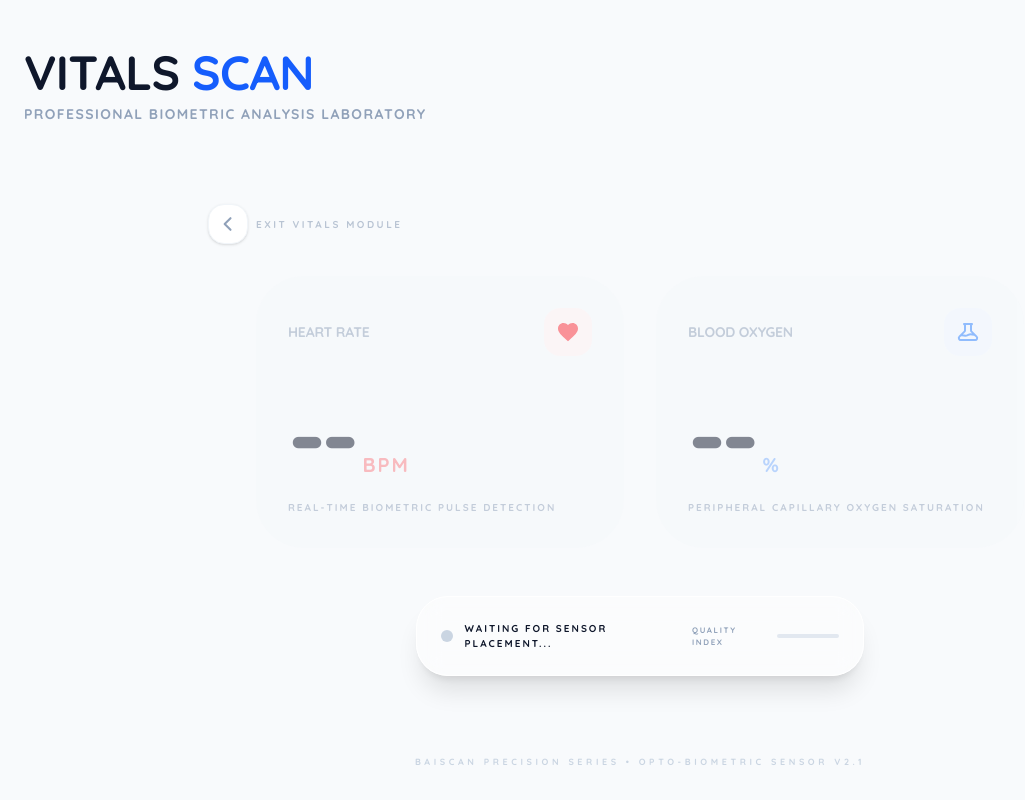
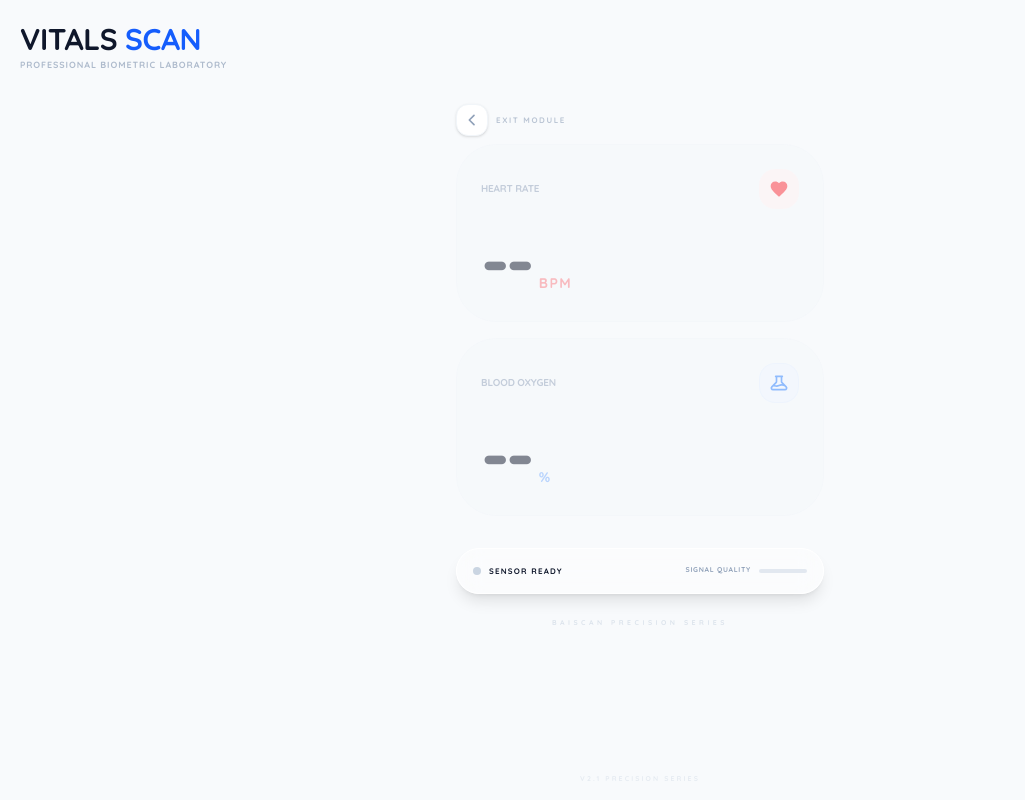
Before and after one commit to heisenperr/baiscan-biometric-kiosk, a Next.js app in the folder frontend-service/: page /max30102/vitals in a window 1280 px wide. Shown: the whole page, without its empty margins (0-1025 px from the left). Built offline with nearby package versions, Linux system fonts and the light colour scheme; no server answers.

Commit message:
ui(vitals): optimize layout for 400x800 Raspberry Pi LCD

```diff
--- a/frontend-service/src/app/max30102/vitals/page.tsx
+++ b/frontend-service/src/app/max30102/vitals/page.tsx
@@ -12,23 +12,23 @@ export default function VitalsPage() {
   };
 
   return (
-    <main className="min-h-screen bg-slate-50 flex flex-col pt-12">
-      <div className="px-6 mb-8">
-        <h1 className="text-4xl md:text-5xl font-black text-slate-900 tracking-tighter uppercase">
+    <main className="min-h-screen bg-slate-50 flex flex-col pt-6 overflow-hidden">
+      <div className="px-5 mb-4">
+        <h1 className="text-3xl font-black text-slate-900 tracking-tighter uppercase leading-none">
           Vitals <span className="text-blue-600">Scan</span>
         </h1>
-        <p className="text-sm font-bold text-slate-400 uppercase tracking-widest mt-2">
-          Professional Biometric Analysis Laboratory
+        <p className="text-[9px] font-bold text-slate-400 uppercase tracking-widest mt-1 opacity-70">
+          Professional Biometric Laboratory
         </p>
       </div>
 
-      <div className="flex-grow flex items-start justify-center pt-8">
+      <div className="flex-grow flex items-start justify-center">
         <VitalsDisplay isActive={true} onBack={handleBack} />
       </div>
 
-      <footer className="p-8 text-center">
-        <p className="text-[9px] font-bold text-slate-300 uppercase tracking-[0.4em]">
-          BaiScan Precision Series • Opto-Biometric Sensor v2.1
+      <footer className="p-4 text-center">
+        <p className="text-[7px] font-bold text-slate-300 uppercase tracking-[0.3em] opacity-40">
+          v2.1 Precision Series
         </p>
       </footer>
     </main>
--- a/frontend-service/src/components/Dashboard.tsx
+++ b/frontend-service/src/components/Dashboard.tsx
@@ -44,7 +44,7 @@ export default function Dashboard({ onSelectModule }: DashboardProps) {
       icon: (
         <svg className="w-8 h-8 md:w-9 md:h-9" fill="none" viewBox="0 0 24 24" stroke="currentColor">
           <path strokeLinecap="round" strokeLinejoin="round" strokeWidth={1.5} d="M4.318 6.318a4.5 4.5 0 000 6.364L12 20.364l7.682-7.682a4.5 4.5 0 00-6.364-6.364L12 7.636l-1.318-1.318a4.5 4.5 0 00-6.364 0z" />
-          <path strokeLinecap="round" strokeLinejoin="round" strokeWidth={1.5} d="M19.428 15.428a2 2 0 00-1.022-.547l-2.387-.477a6 6 0 00-3.86.517l-.318.158a6 6 0 01-3.86.517L6.05 15.21" />
+          <path strokeLinecap="round" strokeLinejoin="round" strokeWidth={1.5} d="M19.428 15.428a2 2 0 00-1.022-.547l-2.387-.477a6 6 0 00-3.86.517l-.318.158a6 6 0 01-3.86.517L6.05 15.21a2 2 0 00-1.806.547M8 4h8l-1 1v5.172a2 2 0 00.586 1.414l5 5c1.26 1.26.367 3.414-1.415 3.414H4.828c-1.782 0-2.674-2.154-1.414-3.414l5-5A2 2 0 009 10.172V5L8 4z" />
         </svg>
       ),
     },
--- a/frontend-service/src/components/VitalsDisplay.tsx
+++ b/frontend-service/src/components/VitalsDisplay.tsx
@@ -25,72 +25,81 @@ export default function VitalsDisplay({ isActive, onBack }: VitalsDisplayProps)
   });
   const socketRef = useRef<Socket | null>(null);
   const [pulse, setPulse] = useState(false);
+  const pulseTimeoutRef = useRef<NodeJS.Timeout | null>(null);
 
   useEffect(() => {
     const socket = io(SOCKET_URL, {
       transports: ["websocket", "polling"],
+      reconnectionAttempts: 5
     });
 
     socketRef.current = socket;
 
-    socket.on("sensor:vitals", (data: VitalsData) => {
-      if (isActive) {
-        setVitals(data);
-        if (data.bpm > 0) {
+    socket.on("sensor:vitals", (data: any) => {
+      if (isActive && data && typeof data === 'object' && !Array.isArray(data)) {
+        setVitals({
+          bpm: typeof data.bpm === 'number' ? data.bpm : 0,
+          spo2: typeof data.spo2 === 'number' ? data.spo2 : 0,
+          finger_detected: !!data.finger_detected,
+          timestamp: data.timestamp || new Date().toISOString()
+        });
+
+        if (typeof data.bpm === 'number' && data.bpm > 0) {
           setPulse(true);
-          setTimeout(() => setPulse(false), 200);
+          if (pulseTimeoutRef.current) clearTimeout(pulseTimeoutRef.current);
+          pulseTimeoutRef.current = setTimeout(() => setPulse(false), 200);
         }
       }
     });
 
     return () => {
       socket.disconnect();
+      if (pulseTimeoutRef.current) clearTimeout(pulseTimeoutRef.current);
     };
   }, [isActive]);
 
   return (
-    <div className="flex flex-col items-center animate-in fade-in zoom-in duration-700 w-full max-w-4xl mx-auto p-4">
-      {/* Back Button */}
+    <div className="flex flex-col items-center animate-in fade-in zoom-in duration-700 w-full max-w-[400px] mx-auto p-4 select-none space-y-4">
+      {/* Compact Back Button */}
       <button
         onClick={onBack}
-        className="self-start mb-8 text-slate-400 hover:text-blue-600 transition-all flex items-center space-x-2 font-bold uppercase tracking-[0.25em] text-[10px] group active:scale-95"
+        className="self-start mb-2 text-slate-400 hover:text-blue-600 transition-all flex items-center space-x-2 font-bold uppercase tracking-[0.25em] text-[10px] group active:scale-95"
       >
-        <div className="w-10 h-10 rounded-2xl bg-white shadow-sm border border-slate-100 flex items-center justify-center transition-all group-hover:border-blue-200 group-hover:shadow-md">
-          <svg className="w-5 h-5 text-slate-400 group-hover:text-blue-600 transform group-hover:-translate-x-1 transition-transform" fill="none" viewBox="0 0 24 24" stroke="currentColor">
+        <div className="w-8 h-8 rounded-xl bg-white shadow-sm border border-slate-100 flex items-center justify-center transition-all group-hover:border-blue-200">
+          <svg className="w-4 h-4 text-slate-400 group-hover:text-blue-600 transform group-hover:-translate-x-1 transition-transform" fill="none" viewBox="0 0 24 24" stroke="currentColor">
             <path strokeLinecap="round" strokeLinejoin="round" strokeWidth={2.5} d="M15 19l-7-7 7-7" />
           </svg>
         </div>
-        <span className="opacity-60 group-hover:opacity-100">Exit Vitals Module</span>
+        <span className="opacity-60 group-hover:opacity-100 uppercase tracking-[0.2em] text-[8px]">Exit Module</span>
       </button>
 
-      <div className="grid grid-cols-1 md:grid-cols-2 gap-8 w-full max-w-3xl">
+      {/* Vertical Stack for 400px width */}
+      <div className="flex flex-col space-y-4 w-full">
         {/* Heart Rate Card */}
         <div className={`
-          relative overflow-hidden rounded-[3rem] p-8 transition-all duration-700
-          ${vitals.finger_detected ? 'bg-white shadow-2xl scale-105' : 'bg-slate-100/50 opacity-50 scale-100'}
+          relative overflow-hidden rounded-[2.5rem] p-6 transition-all duration-700 border
+          ${vitals.finger_detected
+            ? 'bg-white border-white shadow-[0_20px_40px_-15px_rgba(239,68,68,0.12)] scale-100'
+            : 'bg-slate-100/50 border-slate-100 opacity-50 shadow-none'}
         `}>
-          <div className="flex items-center justify-between mb-8">
-            <h3 className="text-sm font-black text-slate-400 uppercase tracking-widest">Heart Rate</h3>
+          <div className="flex items-center justify-between mb-4">
+            <h3 className="text-[10px] font-black text-slate-400 uppercase tracking-widest leading-none">Heart Rate</h3>
             <div className={`
-              w-12 h-12 rounded-2xl flex items-center justify-center transition-all duration-300
-              ${pulse ? 'bg-red-500 text-white scale-125 shadow-lg shadow-red-200' : 'bg-red-50 text-red-500'}
+              w-10 h-10 rounded-2xl flex items-center justify-center transition-all duration-300
+              ${pulse ? 'bg-red-500 text-white scale-110 shadow-lg shadow-red-200' : 'bg-red-50 text-red-500'}
             `}>
-              <svg className="w-6 h-6" fill="currentColor" viewBox="0 0 24 24">
+              <svg className="w-5 h-5" fill="currentColor" viewBox="0 0 24 24">
                 <path d="M12 21.35l-1.45-1.32C5.4 15.36 2 12.28 2 8.5 2 5.42 4.42 3 7.5 3c1.74 0 3.41.81 4.5 2.09C13.09 3.81 14.76 3 16.5 3 19.58 3 22 5.42 22 8.5c0 3.78-3.4 6.86-8.55 11.54L12 21.35z" />
               </svg>
             </div>
           </div>
 
           <div className="flex items-baseline space-x-2">
-            <span className="text-8xl font-black text-slate-900 tabular-nums tracking-tighter">
-              {vitals.finger_detected ? vitals.bpm : "--"}
+            <span className="text-7xl font-black text-slate-900 tabular-nums tracking-tighter">
+              {vitals.finger_detected ? (vitals.bpm || "--") : "--"}
             </span>
-            <span className="text-xl font-bold text-red-500 uppercase tracking-widest opacity-60">BPM</span>
+            <span className="text-sm font-bold text-red-500 uppercase tracking-widest opacity-60">BPM</span>
           </div>
-
-          <p className="mt-4 text-[10px] font-bold text-slate-400 uppercase tracking-[0.2em] leading-relaxed">
-            Real-time biometric pulse detection
-          </p>
 
           {/* Animated Background Pulse */}
           {pulse && (
@@ -100,48 +109,53 @@ export default function VitalsDisplay({ isActive, onBack }: VitalsDisplayProps)
 
         {/* SpO2 Card */}
         <div className={`
-          relative overflow-hidden rounded-[3rem] p-8 transition-all duration-700
-          ${vitals.finger_detected ? 'bg-white shadow-2xl scale-105' : 'bg-slate-100/50 opacity-50 scale-100'}
+          relative overflow-hidden rounded-[2.5rem] p-6 transition-all duration-700 border
+          ${vitals.finger_detected
+            ? 'bg-white border-white shadow-[0_20px_40px_-15px_rgba(59,130,246,0.12)] scale-100'
+            : 'bg-slate-100/50 border-slate-100 opacity-50 shadow-none'}
         `}>
-          <div className="flex items-center justify-between mb-8">
-            <h3 className="text-sm font-black text-slate-400 uppercase tracking-widest">Blood Oxygen</h3>
-            <div className="w-12 h-12 rounded-2xl bg-blue-50 text-blue-500 flex items-center justify-center">
-              <svg className="w-6 h-6" fill="none" viewBox="0 0 24 24" stroke="currentColor">
+          <div className="flex items-center justify-between mb-4">
+            <h3 className="text-[10px] font-black text-slate-400 uppercase tracking-widest leading-none">Blood Oxygen</h3>
+            <div className="w-10 h-10 rounded-2xl bg-blue-50 text-blue-500 flex items-center justify-center border border-blue-100/50">
+              <svg className="w-5 h-5" fill="none" viewBox="0 0 24 24" stroke="currentColor">
                 <path strokeLinecap="round" strokeLinejoin="round" strokeWidth={2} d="M19.428 15.428a2 2 0 00-1.022-.547l-2.387-.477a6 6 0 00-3.86.517l-.318.158a6 6 0 01-3.86.517L6.05 15.21a2 2 0 00-1.806.547M8 4h8l-1 1v5.172a2 2 0 00.586 1.414l5 5c1.26 1.26.367 3.414-1.415 3.414H4.828c-1.782 0-2.674-2.154-1.414-3.414l5-5A2 2 0 009 10.172V5L8 4z" />
               </svg>
             </div>
           </div>
 
           <div className="flex items-baseline space-x-2">
-            <span className="text-8xl font-black text-slate-900 tabular-nums tracking-tighter">
-              {vitals.finger_detected ? vitals.spo2 : "--"}
+            <span className="text-7xl font-black text-slate-900 tabular-nums tracking-tighter">
+              {vitals.finger_detected ? (vitals.spo2 || "--") : "--"}
             </span>
-            <span className="text-xl font-bold text-blue-500 uppercase tracking-widest opacity-60">%</span>
+            <span className="text-sm font-bold text-blue-500 uppercase tracking-widest opacity-60">%</span>
           </div>
-
-          <p className="mt-4 text-[10px] font-bold text-slate-400 uppercase tracking-[0.2em] leading-relaxed">
-            Peripheral capillary oxygen saturation
-          </p>
         </div>
       </div>
 
-      {/* Connection/Status Bar */}
-      <div className="mt-12 w-full max-w-md bg-white/40 backdrop-blur-md border border-white p-6 rounded-[2rem] shadow-xl">
+      {/* Connection/Status Bar - Compact */}
+      <div className="mt-4 w-full bg-white/40 backdrop-blur-md border border-white p-4 rounded-[1.5rem] shadow-lg">
         <div className="flex items-center justify-between">
-          <div className="flex items-center space-x-3">
-            <div className={`w-3 h-3 rounded-full ${vitals.finger_detected ? 'bg-green-500 animate-pulse shadow-[0_0_10px_rgba(34,197,94,0.5)]' : 'bg-slate-300'}`}></div>
-            <span className="text-[10px] font-black text-slate-900 uppercase tracking-[0.2em]">
-              {vitals.finger_detected ? 'Sensor Active: Finger Detected' : 'Waiting for sensor placement...'}
+          <div className="flex items-center space-x-2">
+            <div className={`w-2 h-2 rounded-full ${vitals.finger_detected ? 'bg-green-500 animate-pulse shadow-[0_0_8px_rgba(34,197,94,0.4)]' : 'bg-slate-300'}`}></div>
+            <span className="text-[8px] font-black text-slate-900 uppercase tracking-[0.15em]">
+              {vitals.finger_detected ? 'Finger Detected' : 'Sensor Ready'}
             </span>
           </div>
           <div className="flex items-center space-x-2">
-            <span className="text-[8px] font-black text-slate-400 uppercase tracking-[0.2em]">Quality Index</span>
-            <div className="w-16 h-1 bg-slate-200 rounded-full overflow-hidden">
+            <span className="text-[7px] font-black text-slate-400 uppercase tracking-[0.1em]">Signal Quality</span>
+            <div className="w-12 h-1 bg-slate-200 rounded-full overflow-hidden">
                <div className={`h-full transition-all duration-500 ${vitals.finger_detected ? 'bg-blue-500 w-full' : 'w-0'}`}></div>
             </div>
           </div>
         </div>
       </div>
+
+      {/* Design Branding */}
+      <div className="pt-2">
+        <p className="text-[7px] font-bold text-slate-300 uppercase tracking-[0.5em] text-center opacity-60">
+          BaiScan Precision Series
+        </p>
+      </div>
     </div>
   );
 }
```
